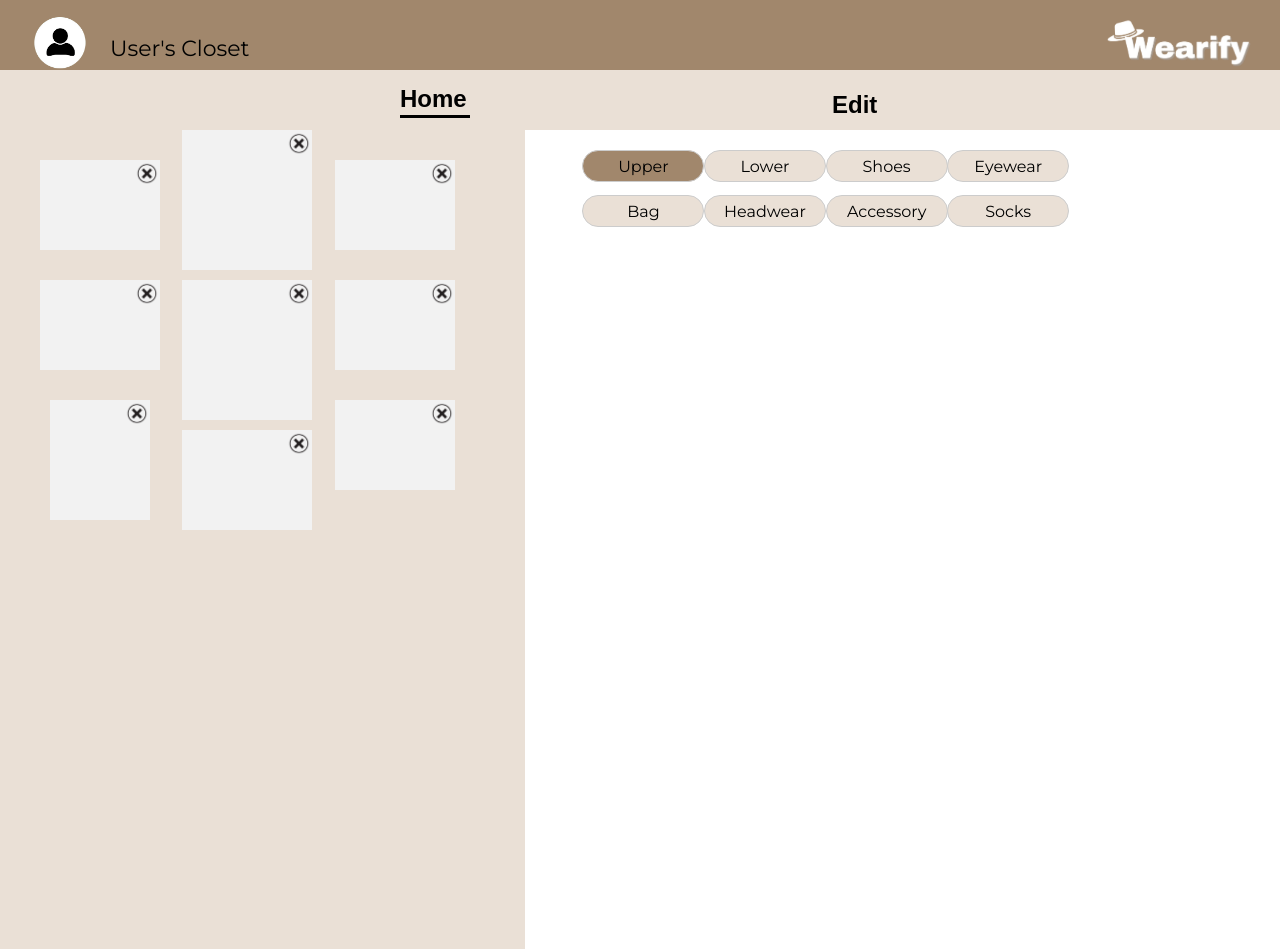
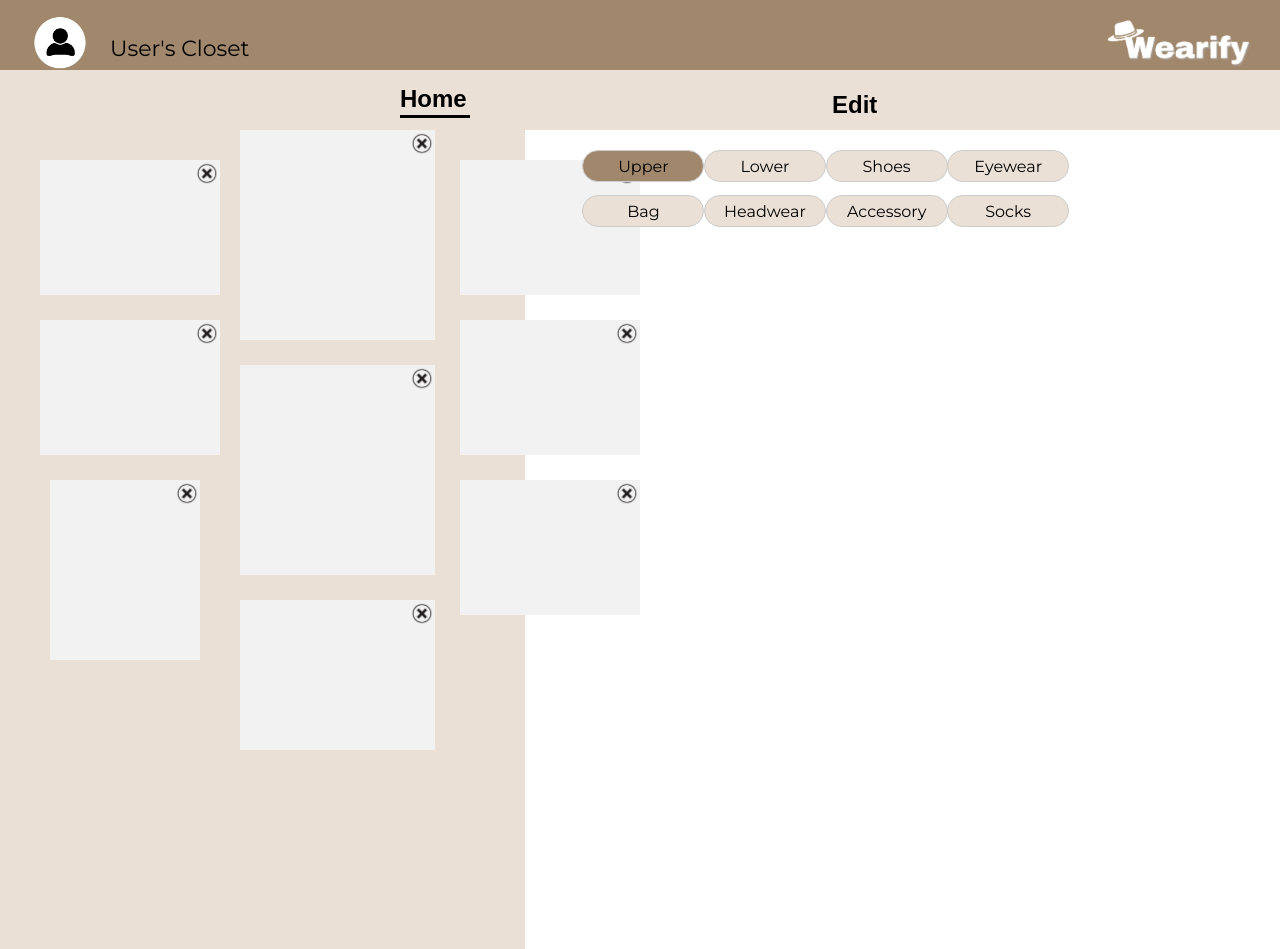
Before and after one commit to Julie-110405/Wearify-Website, a PHP site: page /home.php in a window 1280 px wide. Shown: the top 949 px of the page. Run offline with PHP 8.4, Linux system fonts and the light colour scheme; the visitor is signed in with stand-in values (Sample User, id 1); data that the repository does not hold is empty; some web fonts are replaced.

Commit message:
medjo final

```diff
--- a/home.css
+++ b/home.css
@@ -407,10 +407,10 @@ body {
 
 #group-upper {
     position: fixed;
-    left: 13.32vw;
+    left: 182px;
     top: 130px;
-    width: 130px;
-    height: 140px;
+    width: 195px;
+    height: 210px;
     z-index: 1;
 }
 #bg-upper {
@@ -439,10 +439,10 @@ body {
 
 #group-lower {
     position: fixed;
-    left: 13.32vw;
-    top: 280px;
-    width: 130px;
-    height: 140px;
+    left: 220px;
+    top: 350px;
+    width: 195px;
+    height: 210px;
     z-index: 1;
 }
 #bg-lower {
@@ -471,10 +471,10 @@ body {
 
 #group-shoes {
     position: fixed;
-    left: 13.32vw;
-    top: 430px;
-    width: 130px;
-    height: 100px;
+    left: 182px;
+    top: 570px;
+    width: 195px;
+    height: 150px;
     z-index: 1;
 }
 #bg-shoes {
@@ -503,10 +503,10 @@ body {
 
 #group-eyewear {
     position: fixed;
-    left: 30.52vw;
+    left: 420px;
     top: 160px;
-    width: 120px;
-    height: 90px;
+    width: 180px;
+    height: 135px;
     z-index: 1;
 }
 #bg-eyewear {
@@ -535,10 +535,10 @@ body {
 
 #group-bag {
     position: fixed;
-    left: 2.93vw;
+    left: 40px;
     top: 280px;
-    width: 120px;
-    height: 90px;
+    width: 180px;
+    height: 135px;
     z-index: 1;
 }
 #bg-bag {
@@ -567,10 +567,10 @@ body {
 
 #group-headwear {
     position: fixed;
-    left: 2.93vw;
+    left: 40px;
     top: 160px;
-    width: 120px;
-    height: 90px;
+    width: 180px;
+    height: 135px;
     z-index: 1;
 }
 #bg-headwear {
@@ -599,10 +599,10 @@ body {
 
 #group-accessory1 {
     position: fixed;
-    left: 24.52vw;
+    left: 380px;
     top: 280px;
-    width: 120px;
-    height: 90px;
+    width: 180px;
+    height: 135px;
     z-index: 1;
 }
 #bg-accessory1 {
@@ -631,10 +631,10 @@ body {
 
 #group-accessory2 {
     position: fixed;
-    left: 24.52vw;
-    top: 400px;
-    width: 120px;
-    height: 90px;
+    left: 450px;
+    top: 430px;
+    width: 180px;
+    height: 135px;
     z-index: 1;
 }
 #bg-accessory2 {
@@ -663,10 +663,10 @@ body {
 
 #group-socks {
     position: fixed;
-    left: 3.66vw;
-    top: 400px;
-    width: 100px;
-    height: 120px;
+    left: 50px;
+    top: 430px;
+    width: 150px;
+    height: 180px;
     z-index: 1;
 }
 #bg-socks {
--- a/home.php
+++ b/home.php
@@ -53,55 +53,55 @@ try {
     <div class="rounded-socks" onclick="toggleColor(this)">Socks</div>
     <div id="recwhite"></div>
 
-    <div id="group-upper" class="tooltip-trigger" style="left:182px; top:130px; width:130px; height:140px;">
+    <div id="group-upper" class="tooltip-trigger" style="left:240px; top:130px; width:195px; height:210px;">
         <img src="remove_icon.png" alt="Wearify" class="remove_upper">
         <div id="bg-upper"></div>
         <span class="tooltip-text">Upper</span>
     </div>
 
-    <div id="group-lower" class="tooltip-trigger" style="left:182px; top:280px; width:130px; height:140px;">
+    <div id="group-lower" class="tooltip-trigger" style="left:240px; top:365px; width:195px; height:210px;">
         <img src="remove_icon.png" alt="Wearify" class="remove_lower">
         <div id="bg-lower"></div>
         <span class="tooltip-text">Lower</span>
     </div>
 
-    <div id="group-shoes" class="tooltip-trigger" style="left:182px; top:430px; width:130px; height:100px;">
+    <div id="group-shoes" class="tooltip-trigger" style="left:240px; top:600px; width:195px; height:150px;">
         <img src="remove_icon.png" alt="Wearify" class="remove_shoes">
         <div id="bg-shoes"></div>
         <span class="tooltip-text">Shoes</span>
     </div>
 
-    <div id="group-eyewear" class="tooltip-trigger" style="left:335px; top:160px; width:120px; height:90px;">
+    <div id="group-eyewear" class="tooltip-trigger" style="left:460px; top:160px; width:180px; height:135px;">
         <img src="remove_icon.png" alt="Wearify" class="remove_eyewear">
         <div id="bg-eyewear"></div>
         <span class="tooltip-text">Eyewear</span>
     </div>
 
-    <div id="group-bag" class="tooltip-trigger" style="left:40px; top:280px; width:120px; height:90px; z-index: 99999;">
+    <div id="group-bag" class="tooltip-trigger" style="left:40px; top:320px; width:180px; height:135px; z-index: 99999;">
         <img src="remove_icon.png" alt="Wearify" class="remove_bag">
         <div id="bg-bag"></div>
         <span class="tooltip-text">Bag</span>
     </div>
 
-    <div id="group-headwear" class="tooltip-trigger" style="left:40px; top:160px; width:120px; height:90px;">
+    <div id="group-headwear" class="tooltip-trigger" style="left:40px; top:160px; width:180px; height:135px;">
         <img src="remove_icon.png" alt="Wearify" class="remove_headwear">
         <div id="bg-headwear"></div>
         <span class="tooltip-text">Headwear</span>
     </div>
 
-    <div id="group-accessory1" class="tooltip-trigger" style="left:335px; top:280px; width:120px; height:90px;">
+    <div id="group-accessory1" class="tooltip-trigger" style="left:460px; top:320px; width:180px; height:135px;">
         <img src="remove_icon.png" alt="Wearify" class="remove_accessory1">
         <div id="bg-accessory1"></div>
         <span class="tooltip-text">Accessory 1</span>
     </div>
 
-    <div id="group-accessory2" class="tooltip-trigger" style="left:335px; top:400px; width:120px; height:90px;">
+    <div id="group-accessory2" class="tooltip-trigger" style="left:460px; top:480px; width:180px; height:135px;">
         <img src="remove_icon.png" alt="Wearify" class="remove_accessory2">
         <div id="bg-accessory2"></div>
         <span class="tooltip-text">Accessory 2</span>
     </div>
 
-    <div id="group-socks" class="tooltip-trigger" style="left:50px; top:400px; width:100px; height:120px; z-index: 99999;">
+    <div id="group-socks" class="tooltip-trigger" style="left:50px; top:480px; width:150px; height:180px; z-index: 99999;">
         <img src="remove_icon.png" alt="Wearify" class="remove_socks">
         <div id="bg-socks"></div>
         <span class="tooltip-text">Socks</span>
```
Also changed, not shown: public/uploads/item_692599a17da695.40694370.png (deleted), public/uploads/item_692599a8952da0.58672674.png (deleted), public/uploads/item_692599acd7ec33.64436420.png (deleted), public/uploads/item_692599b05be682.54680990.png (deleted), public/uploads/item_692599b87ef411.77784279.png (deleted), public/uploads/item_692599bb6e4f22.89845865.png (deleted).
